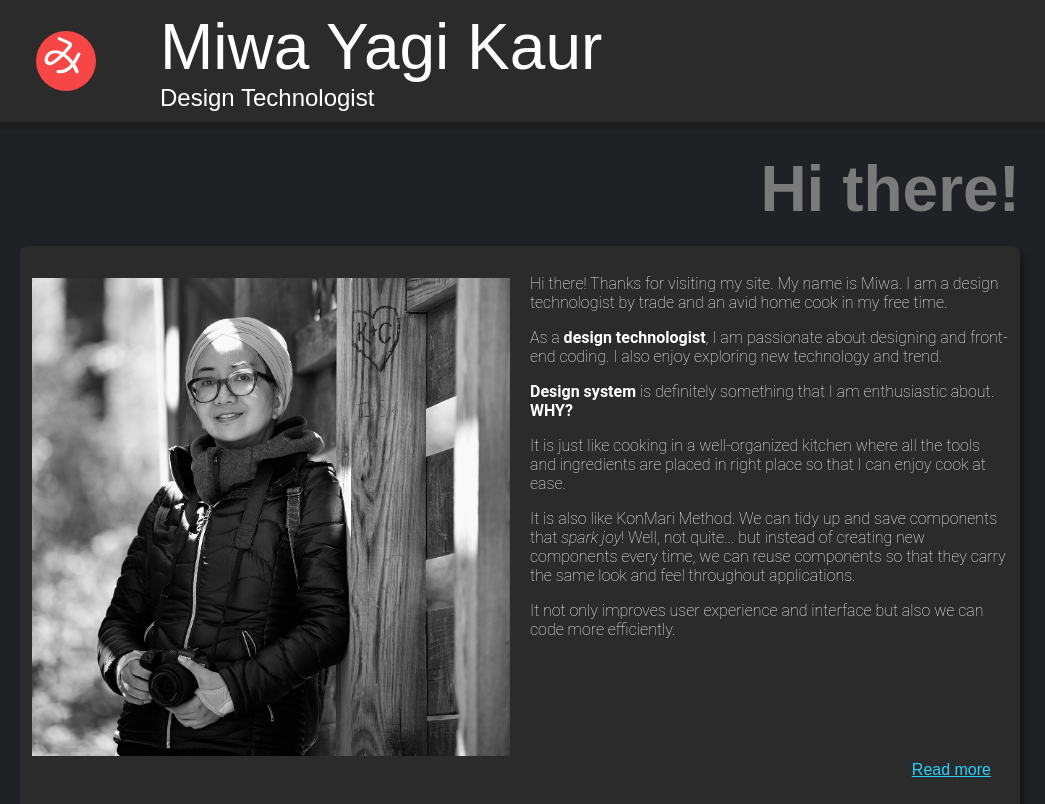
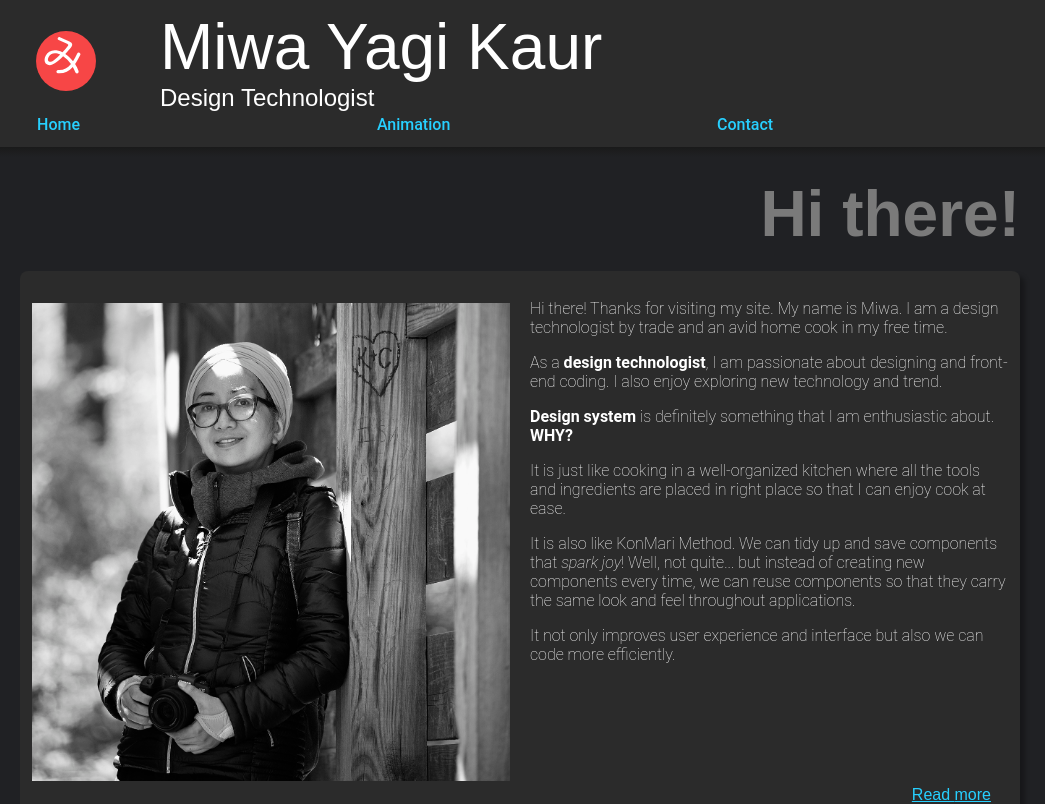
Before and after one commit to peeweemiwie/miwa-kaur-19122021, a React (Create React App) app: page / in a window 1280 px wide. Shown: the top 804 px of the page, without its empty margins (120-1165 px from the left). Built offline with nearby package versions, Linux system fonts and the light colour scheme.

Commit message:
Create nav. Fix 404page link bug

```diff
--- a/src/App.js
+++ b/src/App.js
@@ -7,6 +7,7 @@ import { StyledPage } from '../src/component/shared/Wrapper';
 import Home from '../src/component/Home/Home';
 import Footer from './component/Footer/Footer';
 import Contact from './component/Contact/Contact';
+import Animation from './component/Animation/Animation';
 import NotFound from './component/NotFound/NotFound';
 
 function App() {
@@ -19,6 +20,7 @@ function App() {
 					<main>
 						<Routes>
 							<Route path='/' element={<Home />} />
+							<Route path='animation' element={<Animation />} />
 							<Route path='contact' element={<Contact />} />
 							<Route path='*' element={<NotFound />} />
 						</Routes>
--- /dev/null
+++ b/src/component/Animation/Animation.js
@@ -0,0 +1,5 @@
+const Animation = () => {
+	return <div>Animation</div>;
+};
+
+export default Animation;
--- a/src/component/Header/Header.js
+++ b/src/component/Header/Header.js
@@ -1,5 +1,9 @@
 import { Container } from '../shared/Wrapper';
 import { StyledHeader, StyledLogo } from './Header.styled';
+import { LinkButtonText } from '../shared/Buttons';
+import { Color } from '../variables';
+import { Grid } from '../shared/Grid';
+const { primary } = Color;
 
 const Header = () => {
 	return (
@@ -10,6 +14,19 @@ const Header = () => {
 					<h1>Miwa Yagi Kaur</h1>
 					<h2>Design Technologist</h2>
 				</header>
+				<nav>
+					<Grid>
+						<LinkButtonText to='/' color={primary}>
+							Home
+						</LinkButtonText>
+						<LinkButtonText to='animation' color={primary}>
+							Animation
+						</LinkButtonText>
+						<LinkButtonText to='contact' color={primary}>
+							Contact
+						</LinkButtonText>
+					</Grid>
+				</nav>
 			</Container>
 		</StyledHeader>
 	);
--- a/src/component/Portfolio/PortfolioDesignSystem.js
+++ b/src/component/Portfolio/PortfolioDesignSystem.js
@@ -80,6 +80,7 @@ const Portfolio = () => {
 						</LinkButtonUnderline>
 					</p>
 				</StyledCard>
+				<Hr bgColor={primary} />
 				<Grid>{cards}</Grid>
 			</Container>
 		</Row>
```
